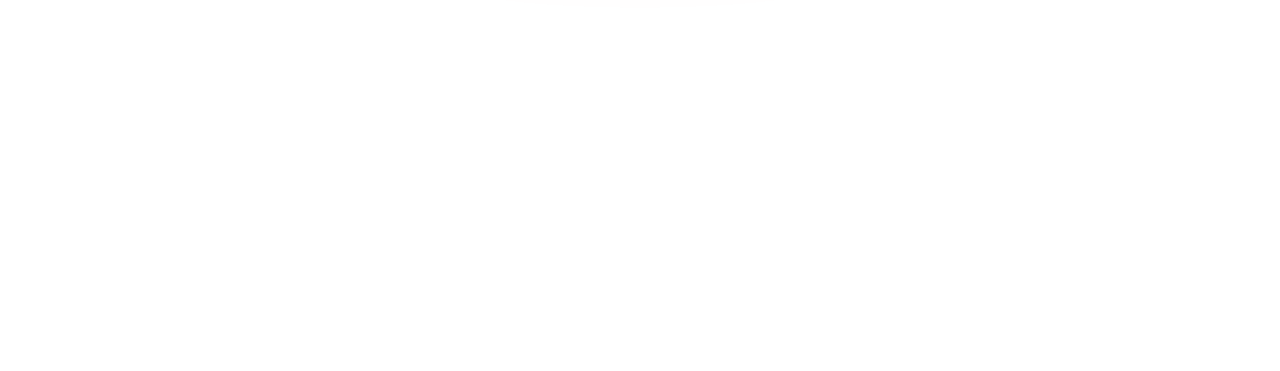
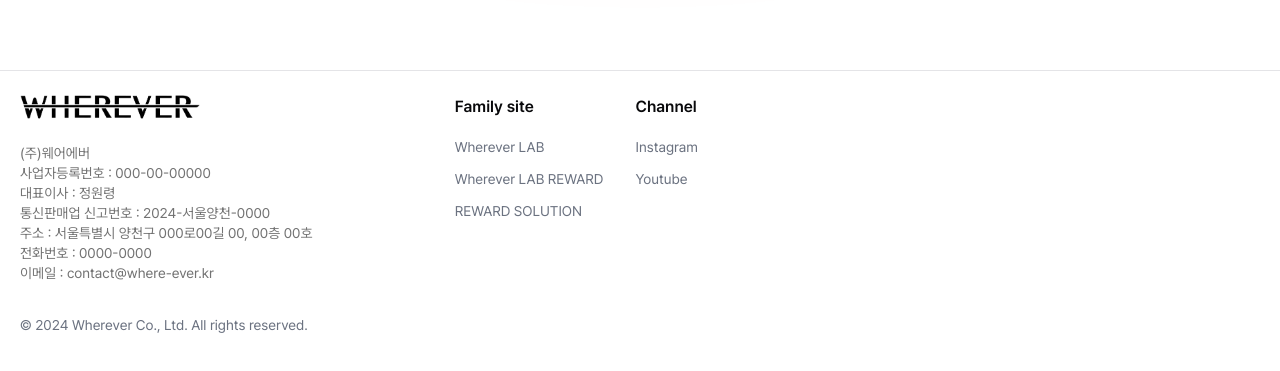
Before and after one commit to kihyeoon/where-ever, a Next.js app: page / in a window 1280 px wide. Shown: the part 1757-2128 px from the top of the page. Before the commit the page ends 1803 px from the top, so only its background shows below. Built offline with nearby package versions, Linux system fonts and the light colour scheme.

Commit message:
✨ Footer 구현

```diff
--- a/package.json
+++ b/package.json
@@ -13,6 +13,7 @@
     "@radix-ui/react-icons": "^1.3.0",
     "@radix-ui/react-navigation-menu": "^1.2.1",
     "@radix-ui/react-scroll-area": "^1.2.0",
+    "@radix-ui/react-separator": "^1.1.0",
     "@radix-ui/react-slot": "^1.1.0",
     "class-variance-authority": "^0.7.0",
     "clsx": "^2.1.1",
--- a/src/app/layout.tsx
+++ b/src/app/layout.tsx
@@ -1,5 +1,6 @@
 import type { Metadata } from "next";
 import localFont from "next/font/local";
+import Footer from "@/components/common/footer/footer";
 import Header from "@/components/common/header";
 import "./globals.css";
 
@@ -27,6 +28,7 @@
       >
         <Header />
         {children}
+        <Footer />
       </body>
     </html>
   );
--- /dev/null
+++ b/src/components/common/footer/footer.tsx
@@ -0,0 +1,71 @@
+import Link from "next/link";
+import Logo from "@/components/common/logo";
+import { Separator } from "@/components/ui/separator";
+
+export default function Footer() {
+  return (
+    <>
+      <Separator className="my-6" />
+      <footer className="mx-auto mb-20 w-full max-w-[1400px] px-5">
+        <div className="flex flex-col md:flex-row md:justify-between md:space-x-8">
+          <div className="mb-8 md:mb-0 md:w-1/3">
+            <div className="mb-6 grayscale-0">
+              <Logo type="dark" />
+            </div>
+            <div className="text-sm text-neutral-500">
+              <p>(주)웨어에버</p>
+              <p>사업자등록번호 : 000-00-00000</p>
+              <p>대표이사 : 정원령</p>
+              <p>통신판매업 신고번호 : 2024-서울양천-0000</p>
+              <p>주소 : 서울특별시 양천구 000로00길 00, 00층 00호</p>
+              <p>전화번호 : 0000-0000</p>
+              <p>이메일 : contact@where-ever.kr</p>
+            </div>
+          </div>
+
+          <div className="flex flex-col md:w-2/3 md:flex-row md:space-x-8">
+            <div className="mb-8 md:mb-0">
+              <h3 className="mb-4 font-semibold">Family site</h3>
+              <ul className="space-y-2">
+                <li>
+                  <Link href="#" className="text-sm text-gray-500">
+                    Wherever LAB
+                  </Link>
+                </li>
+                <li>
+                  <Link href="#" className="text-sm text-gray-500">
+                    Wherever LAB REWARD
+                  </Link>
+                </li>
+                <li>
+                  <Link href="#" className="text-sm text-gray-500">
+                    REWARD SOLUTION
+                  </Link>
+                </li>
+              </ul>
+            </div>
+            <div>
+              <h3 className="mb-4 font-semibold">Channel</h3>
+              <ul className="space-y-2">
+                <li>
+                  <Link href="#" className="text-sm text-gray-500">
+                    Instagram
+                  </Link>
+                </li>
+                <li>
+                  <Link href="#" className="text-sm text-gray-500">
+                    Youtube
+                  </Link>
+                </li>
+              </ul>
+            </div>
+          </div>
+        </div>
+
+        <p className="mt-8 text-sm text-gray-500">
+          © 2024 Wherever Co., Ltd. All rights reserved.
+        </p>
+      </footer>
+    </>
+  );
+}
--- a/src/components/common/header/header.tsx
+++ b/src/components/common/header/header.tsx
@@ -1,18 +1,15 @@
 "use client";
 
-import Image from "next/image";
 import Link from "next/link";
 import { useEffect, useState } from "react";
 import { MainNav } from "@/components/common/header/main-nav";
 import { MobileNav } from "@/components/common/header/mobile-nav";
+import Logo from "@/components/common/logo";
 import { useScroll } from "@/hooks/use-scroll";
 
 const Header = () => {
   const scrollY = useScroll();
   const [isScrolled, setIsScrolled] = useState(false);
-  const imgSrc = isScrolled
-    ? "/images/logo-color.png"
-    : "/images/logo-mono.png";
 
   useEffect(() => {
     const handleIsScrolled = () => {
@@ -33,13 +30,7 @@
       }`}
     >
       <Link href="/">
-        <Image
-          src={imgSrc}
-          alt="Wherever logo"
-          width={180}
-          height={30}
-          // className={`${isScrolled ? "" : "brightness-[100]"}`}
-        />
+        <Logo type={isScrolled ? "color" : "mono"} />
       </Link>
 
       <MainNav isScrolled={isScrolled} />
--- /dev/null
+++ b/src/components/common/logo.tsx
@@ -0,0 +1,25 @@
+import Image from "next/image";
+
+interface Props {
+  type?: "color" | "mono" | "dark";
+}
+
+const Logo = ({ type = "color" }: Props) => {
+  const imgSrc = {
+    color: "/images/logo-color.png",
+    mono: "/images/logo-mono.png",
+    dark: "/images/logo-dark.png",
+  }[type];
+
+  return (
+    <Image
+      src={imgSrc}
+      alt="Wherever logo"
+      width={180}
+      height={30}
+      // className={`${isScrolled ? "" : "brightness-[100]"}`}
+    />
+  );
+};
+
+export default Logo;
--- /dev/null
+++ b/src/components/ui/separator.tsx
@@ -0,0 +1,31 @@
+"use client"
+
+import * as React from "react"
+import * as SeparatorPrimitive from "@radix-ui/react-separator"
+
+import { cn } from "@/lib/utils"
+
+const Separator = React.forwardRef<
+  React.ElementRef<typeof SeparatorPrimitive.Root>,
+  React.ComponentPropsWithoutRef<typeof SeparatorPrimitive.Root>
+>(
+  (
+    { className, orientation = "horizontal", decorative = true, ...props },
+    ref
+  ) => (
+    <SeparatorPrimitive.Root
+      ref={ref}
+      decorative={decorative}
+      orientation={orientation}
+      className={cn(
+        "shrink-0 bg-border",
+        orientation === "horizontal" ? "h-[1px] w-full" : "h-full w-[1px]",
+        className
+      )}
+      {...props}
+    />
+  )
+)
+Separator.displayName = SeparatorPrimitive.Root.displayName
+
+export { Separator }
```
Also changed, not shown: 1 other file (tests, documents, lock files or other folders).
